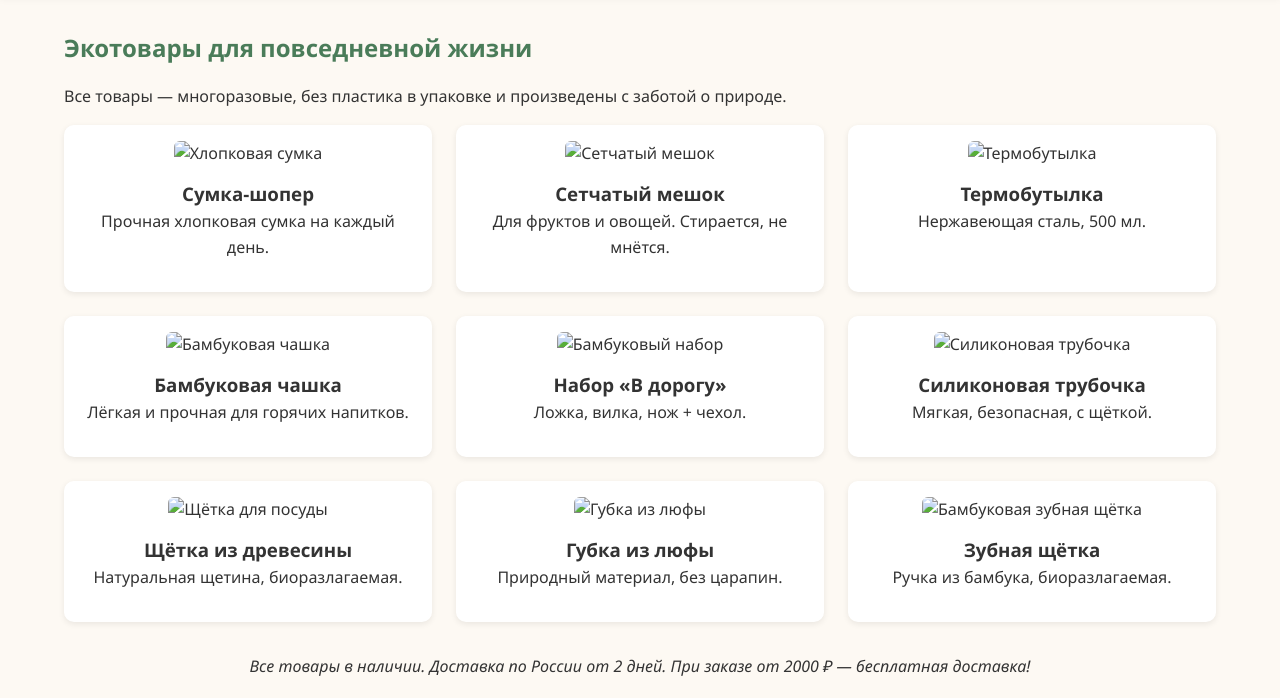
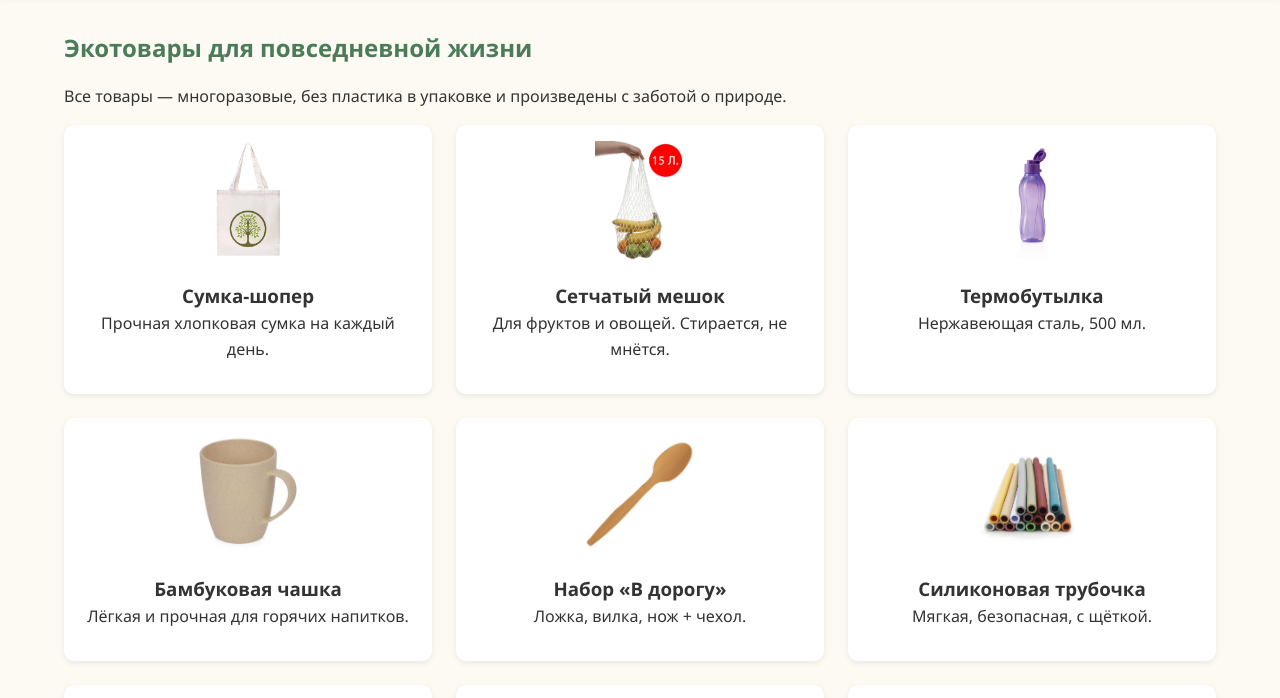
Before and after one commit to lavashprt/eco-market-for-college, a plain HTML site: page catalog.html in a window 1280 px wide. Shown: the part 73-771 px from the top of the page. Drawn offline with Linux system fonts and the light colour scheme; the site is published under a folder, as on GitHub Pages, so addresses that start at the root find nothing.

Commit message:
deplooooy

```diff
--- a/catalog.html
+++ b/catalog.html
@@ -28,47 +28,47 @@
 
       <div class="products-list">
         <div class="product-card">
-          <img src="/img/bag.png" alt="Хлопковая сумка">
+          <img src="img/bag.png" alt="Хлопковая сумка">
           <h3>Сумка-шопер</h3>
           <p>Прочная хлопковая сумка на каждый день.</p>
         </div>
         <div class="product-card">
-          <img src="/img/setka.png" alt="Сетчатый мешок">
+          <img src="img/setka.png" alt="Сетчатый мешок">
           <h3>Сетчатый мешок</h3>
           <p>Для фруктов и овощей. Стирается, не мнётся.</p>
         </div>
         <div class="product-card">
-          <img src="/img/bottle.jpg" alt="Термобутылка">
+          <img src="img/bottle.jpg" alt="Термобутылка">
           <h3>Термобутылка</h3>
           <p>Нержавеющая сталь, 500 мл.</p>
         </div>
         <div class="product-card">
-          <img src="/img/chashka.jpg" alt="Бамбуковая чашка">
+          <img src="img/chashka.jpg" alt="Бамбуковая чашка">
           <h3>Бамбуковая чашка</h3>
           <p>Лёгкая и прочная для горячих напитков.</p>
         </div>
         <div class="product-card">
-          <img src="/img/spoon.jpg" alt="Бамбуковый набор">
+          <img src="img/spoon.jpg" alt="Бамбуковый набор">
           <h3>Набор «В дорогу»</h3>
           <p>Ложка, вилка, нож + чехол.</p>
         </div>
         <div class="product-card">
-          <img src="/img/trubka.png" alt="Силиконовая трубочка">
+          <img src="img/trubka.png" alt="Силиконовая трубочка">
           <h3>Силиконовая трубочка</h3>
           <p>Мягкая, безопасная, с щёткой.</p>
         </div>
         <div class="product-card">
-          <img src="/img/brush.jpg" alt="Щётка для посуды">
+          <img src="img/brush.jpg" alt="Щётка для посуды">
           <h3>Щётка из древесины</h3>
           <p>Натуральная щетина, биоразлагаемая.</p>
         </div>
         <div class="product-card">
-          <img src="/img/gubka.jpg" alt="Губка из люфы">
+          <img src="img/gubka.jpg" alt="Губка из люфы">
           <h3>Губка из люфы</h3>
           <p>Природный материал, без царапин.</p>
         </div>
         <div class="product-card">
-          <img src="/img/toothbrush.png" alt="Бамбуковая зубная щётка">
+          <img src="img/toothbrush.png" alt="Бамбуковая зубная щётка">
           <h3>Зубная щётка</h3>
           <p>Ручка из бамбука, биоразлагаемая.</p>
         </div>
```
Also changed, not shown: index.html (+6 -6 lines).
